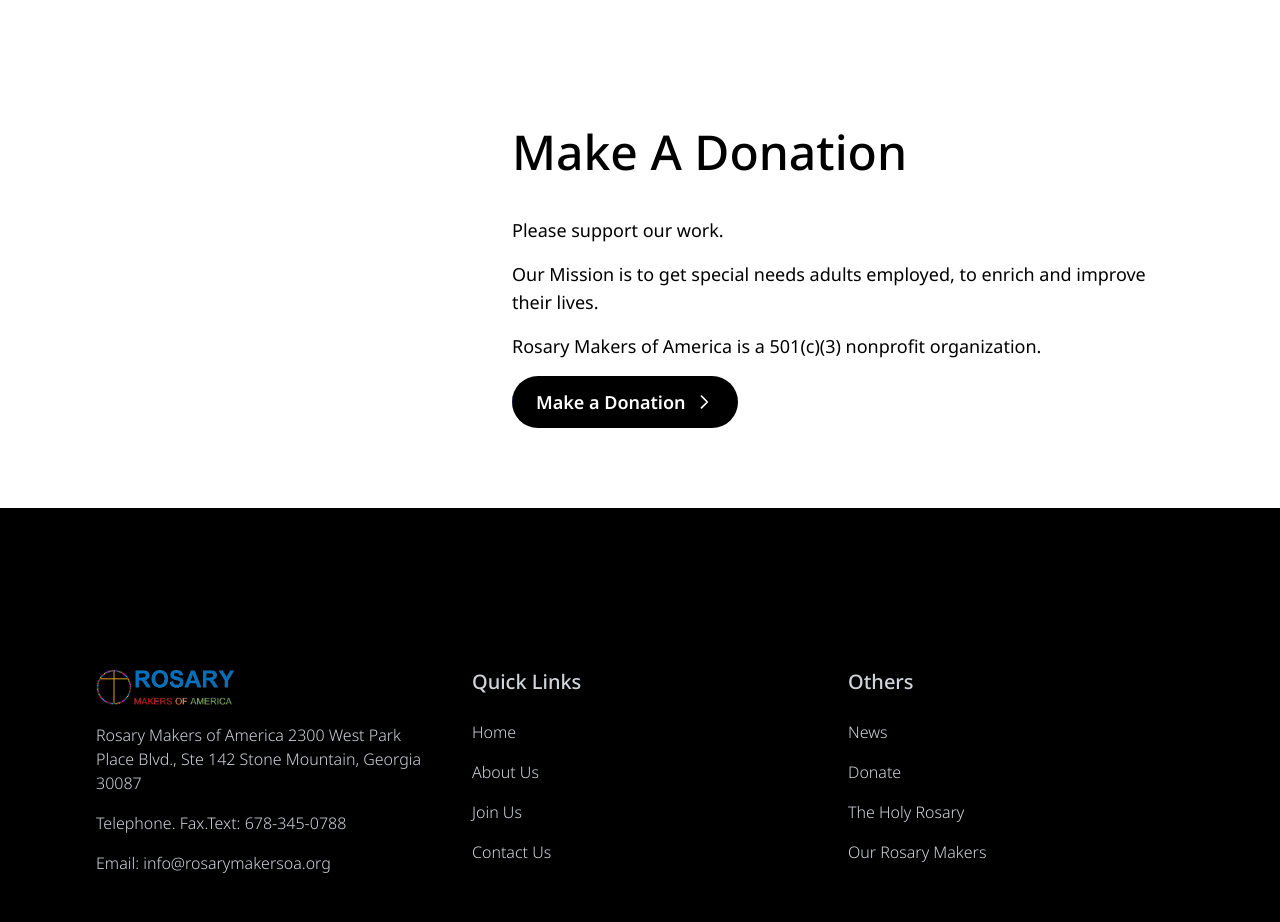
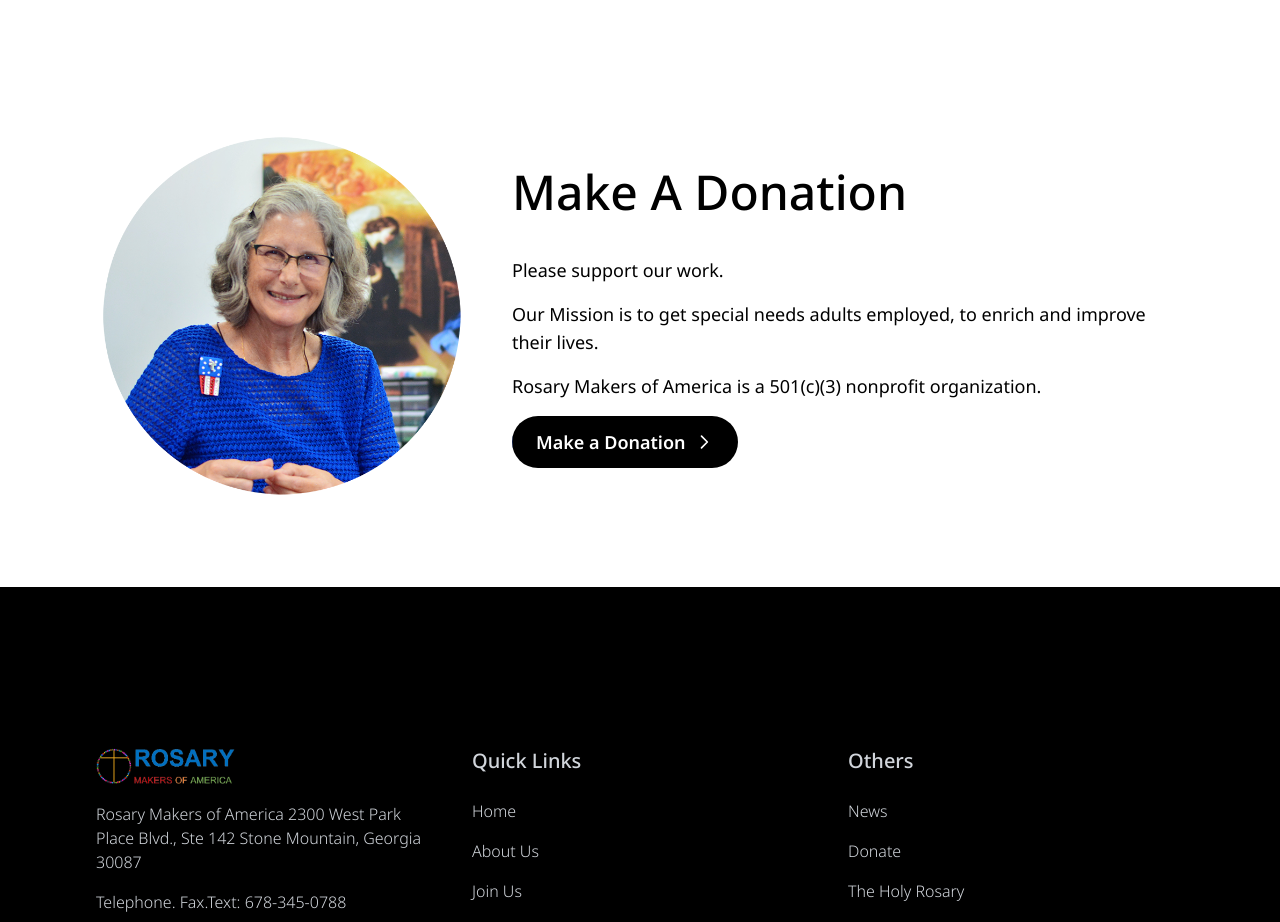
Before and after one commit to Wills-dev/rosarymakersoa, a Next.js app: page / in a window 1280 px wide. Shown: the part 4460-5382 px from the top of the page. Built offline with nearby package versions, Linux system fonts and the light colour scheme.

Commit message:
feat:  added image for donation section

```diff
--- /dev/null
+++ b/components/atoms/SectionImage.jsx
@@ -0,0 +1,28 @@
+"use client";
+
+import Image from "next/image";
+
+import { motion } from "framer-motion";
+
+import { imageTwoVariants } from "../../anim";
+
+const SectionImage = ({ reverse, imgUrl, alt }) => {
+  return (
+    <motion.div
+      variants={imageTwoVariants(reverse)}
+      initial="hidden"
+      whileInView="visible"
+      viewport={{ once: true, amount: 0.5 }}
+      className="flex-1 w-full"
+    >
+      <Image
+        src={imgUrl}
+        className=" w-full h-auto"
+        placeholder="blur"
+        alt={alt}
+      />
+    </motion.div>
+  );
+};
+
+export default SectionImage;
--- a/components/organisms/DonateSection.jsx
+++ b/components/organisms/DonateSection.jsx
@@ -2,8 +2,11 @@
 
 import CustomButton from "../atoms/CustomButton";
 import SectionTitle from "../atoms/SectionTitle";
+import SectionImage from "../atoms/SectionImage";
 import SectionLayout from "../templates/SectionLayout";
 import SectionParagraph from "../atoms/SectionParagraph";
+
+import DonateImg from "../../public/assets/images/RMOA-D.png";
 
 import { ROUTES } from "../../lib/constants/routes";
 
@@ -11,8 +14,8 @@
   return (
     <SectionLayout>
       <div className="padding-y padding-ctn">
-        <div className="flex md:items-center max-md:flex-col">
-          <div className="flex-1"></div>
+        <div className="flex md:items-center max-md:flex-col gap-10">
+          <SectionImage reverse={reverse} alt="Donate" imgUrl={DonateImg} />
           <div className="max-w-2xl w-full space-y-4">
             <SectionTitle title="Make a Donation" />
             <div className="space-y-4 sm:text-lg pt-6">
```
